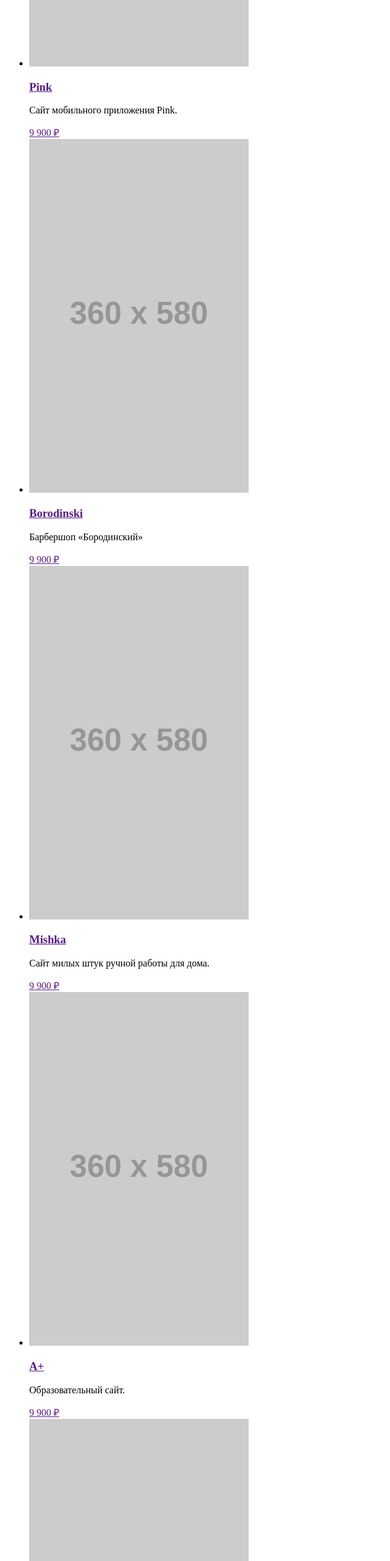
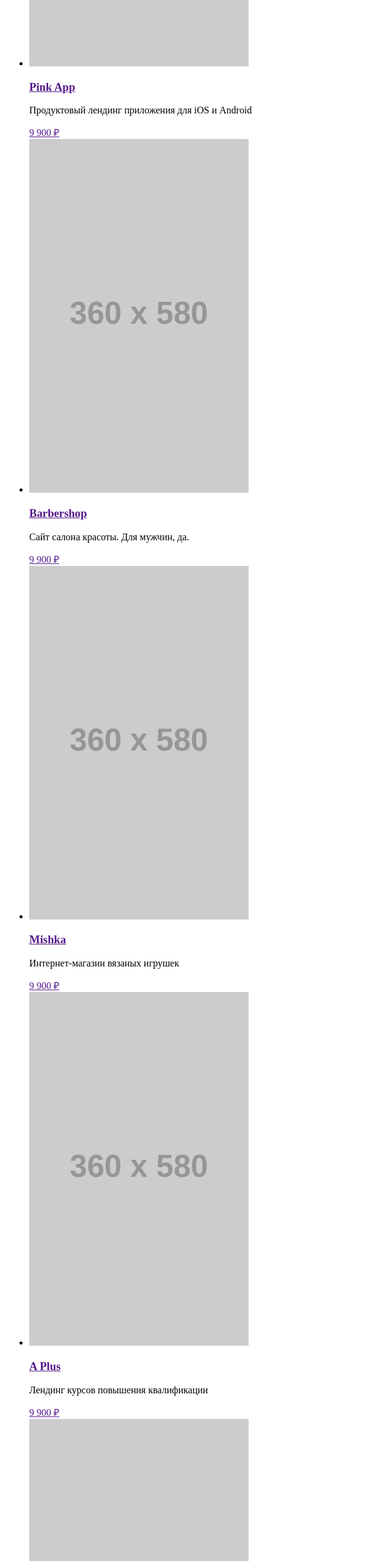
Before and after one commit to dmitry-ios/1483875-nerds-28, a plain HTML site: page catalog.html in a window 1280 px wide. Shown: the part 1840-4400 px from the top of the page at 61% size, without its empty margins (0-640 px from the left). Drawn offline with Linux system fonts and the light colour scheme; placeholder pictures from the web are drawn by us.

Commit message:
Сделал текст как на макете.

```diff
--- a/catalog.html
+++ b/catalog.html
@@ -61,8 +61,8 @@
       <li>
         <a href=""><img src="https://via.placeholder.com/360x580" width="360" height="580" alt="Pink"></a>
         <div>
-          <h3><a href="">Pink</a></h3>
-          <p>Сайт мобильного приложения Pink.</p>
+          <h3><a href="">Pink App</a></h3>
+          <p>Продуктовый лендинг приложения для iOS и Android</p>
           <a href="">9 900 ₽</a>
         </div>
       </li>
@@ -70,8 +70,8 @@
       <li>
         <a href=""><img src="https://via.placeholder.com/360x580" width="360" height="580" alt="Borodinski"></a>
         <div>
-          <h3><a href="">Borodinski</a></h3>
-          <p>Барбершоп «Бородинский»</p>
+          <h3><a href="">Barbershop</a></h3>
+          <p>Сайт салона красоты. Для мужчин, да.</p>
           <a href="">9 900 ₽</a>
         </div>
       </li>
@@ -80,7 +80,7 @@
         <a href=""><img src="https://via.placeholder.com/360x580" width="360" height="580" alt="Mishka"></a>
         <div>
           <h3><a href="">Mishka</a></h3>
-          <p>Сайт милых штук ручной работы для дома.</p>
+          <p>Интернет-магазин вязаных игрушек</p>
           <a href="">9 900 ₽</a>
         </div>
       </li>
@@ -88,8 +88,8 @@
       <li>
         <a href=""><img src="https://via.placeholder.com/360x580" width="360" height="580" alt="A+"></a>
         <div>
-          <h3><a href="">A+</a></h3>
-          <p>Образовательный сайт.</p>
+          <h3><a href="">A Plus</a></h3>
+          <p>Лендинг курсов повышения квалификации</p>
           <a href="">9 900 ₽</a>
         </div>
       </li>
@@ -97,8 +97,8 @@
       <li>
         <a href=""><img src="https://via.placeholder.com/360x580" width="360" height="580" alt="Кваст"></a>
         <div>
-          <h3><a href="">A+</a></h3>
-          <p>Магазин крафтового кваса.</p>
+          <h3><a href="">Кваст</a></h3>
+          <p>Промо-сайт производителя крафтового кваса</p>
           <a href="">9 900 ₽</a>
         </div>
       </li>
```
